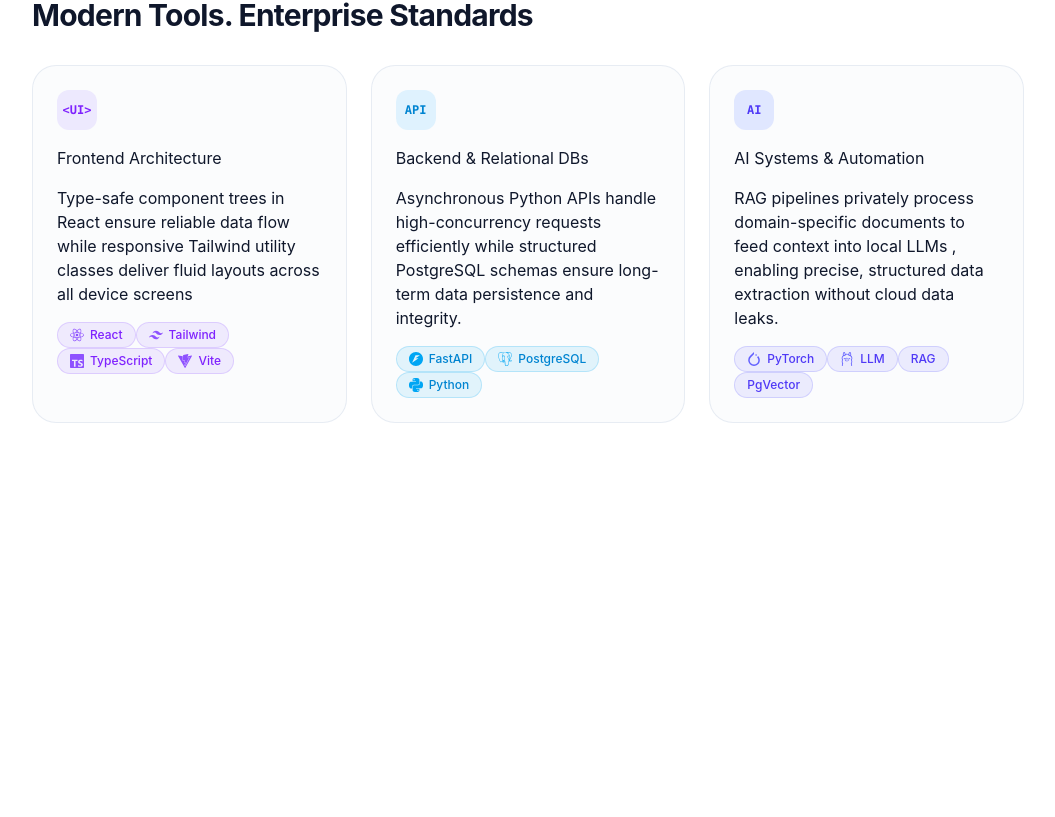
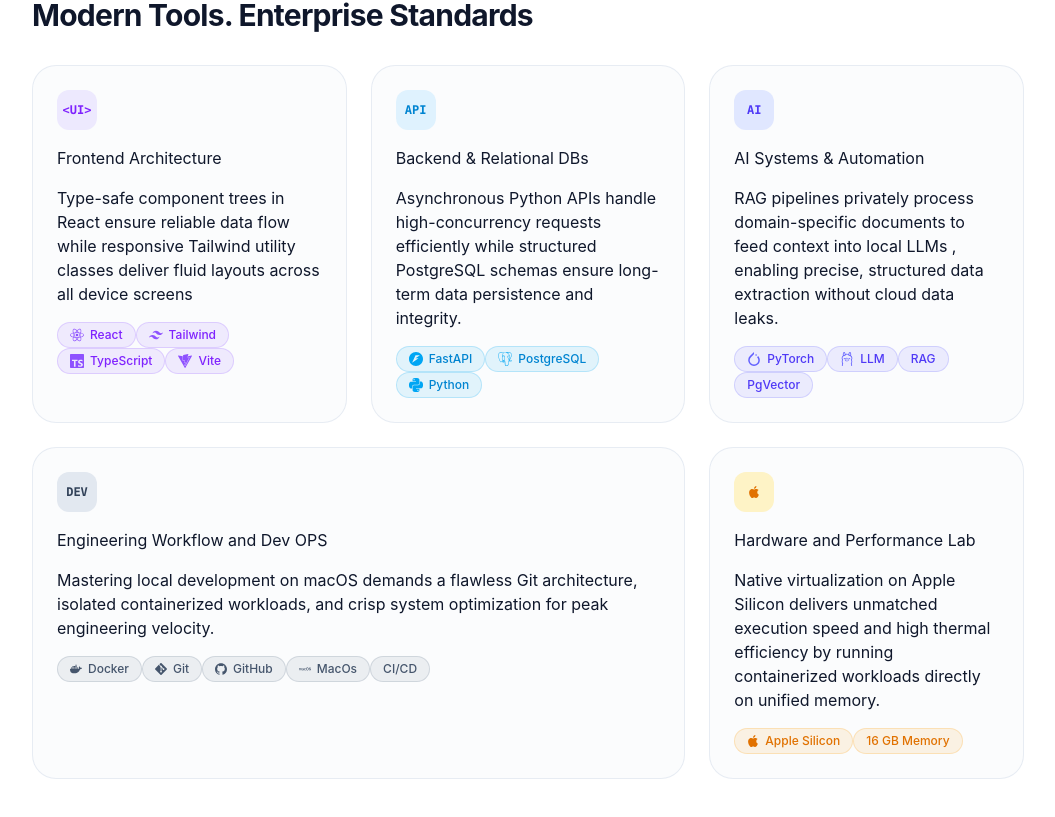
Before and after one commit to shajan2008/Cyber-Portfolio, a React (Vite) app: page / in a window 1280 px wide. Shown: the part 576-1393 px from the top of the page, without its empty margins (112-1167 px from the left). Before the commit the page ends 1063 px from the top, so only its background shows below. Built offline with nearby package versions, Linux system fonts and the light colour scheme.

Commit message:
Bento Box completed

```diff
--- a/src/App.tsx
+++ b/src/App.tsx
@@ -1,6 +1,6 @@
 import { useState } from 'react';
 import type { Language } from './types/portfolio';
-import { SiFastapi, SiOllama, SiPostgresql, SiPython, SiPytorch, SiReact, SiTailwindcss, SiTypescript, SiVite } from 'react-icons/si';
+import { SiApple, SiDocker, SiFastapi, SiGit, SiGithub, SiMacos, SiOllama, SiPostgresql, SiPython, SiPytorch, SiRam, SiReact, SiTailwindcss, SiTypescript, SiVite } from 'react-icons/si';
 
 
 
@@ -152,6 +152,58 @@ export default function App() {
                 </span>
               </span>
             </div>
+            <div className='md:col-span-2 p-6 rounded-3xl bg-slate-50/60 border border-slate-200/80 hover:border-slate-300 hover:shadow-md transition space-y-4'>
+              <span className='w-10 h-10 rounded-xl bg-slate-200 text-slate-700 flex items-center justify-center font-mono font-bold text-xs'>
+                DEV
+              </span>
+              <h3>
+                {lang === 'EN' ? 'Engineering Workflow and Dev OPS' : 'Entwicklungs-Workflow & DevOps'}
+              </h3>
+              <p>
+                {lang === 'EN' ? 'Mastering local development on macOS demands a flawless Git architecture, isolated containerized workloads, and crisp system optimization for peak engineering velocity.' : 'Die Beherrschung der lokalen Entwicklung unter macOS erfordert eine einwandfreie Git-Architektur, isolierte, containerisierte Workloads sowie eine präzise Systemoptimierung für maximale Entwicklungsgeschwindigkeit.'}
+              </p>
+            <span className='flex flex-wrap'>
+              <span className='inline-flex items-center gap-1.5 px-3 py-1 rounded-full text-xs font-medium bg-slate-500/10 text-slate-600 border border-slate-500/20'>
+                <SiDocker/>
+                Docker
+              </span>
+              <span className='inline-flex items-center gap-1.5 px-3 py-1 rounded-full text-xs font-medium bg-slate-500/10 text-slate-600 border border-slate-500/20'>
+                <SiGit/>
+                Git
+              </span>
+              <span className='inline-flex items-center gap-1.5 px-3 py-1 rounded-full text-xs font-medium bg-slate-500/10 text-slate-600 border border-slate-500/20'>
+                <SiGithub/>
+                GitHub
+              </span>
+              <span className='inline-flex items-center gap-1.5 px-3 py-1 rounded-full text-xs font-medium bg-slate-500/10 text-slate-600 border border-slate-500/20'>
+                <SiMacos/>
+                MacOs
+              </span>
+              <span className='inline-flex items-center gap-1.5 px-3 py-1 rounded-full text-xs font-medium bg-slate-500/10 text-slate-600 border border-slate-500/20'>
+                CI/CD
+              </span>
+            </span>
+            </div>
+            <div className='p-6 rounded-3xl bg-slate-50/60 border border-slate-200/80 hover:border-amber-300 hover:shadow-md transition space-y-4'>
+              <span className='w-10 h-10 rounded-xl bg-amber-100 text-amber-600 flex items-center justify-center font-mono font-bold text-xs'>
+                <SiApple/>
+              </span>
+              <h3>
+                {lang === 'EN' ? 'Hardware and Performance Lab' : 'Hardware- & Leistungslabor'}
+              </h3>
+              <p>
+                {lang === 'EN' ? 'Native virtualization on Apple Silicon delivers unmatched execution speed and high thermal efficiency by running containerized workloads directly on unified memory.' : 'Native Virtualisierung auf Apple Silicon sorgt für unübertroffene Ausführungsgeschwindigkeit und hohe thermische Effizienz, indem containerisierte Workloads direkt auf dem Unified Memory ausgeführt werden.'}
+              </p>
+              <span className='flex flex-wrap'>
+                <span className='inline-flex items-center gap-1.5 px-3 py-1 rounded-full text-xs font-medium bg-amber-500/10 text-amber-600 border border-amber-500/20'>
+                  <SiApple/>
+                  Apple Silicon
+                </span>
+                <span className='inline-flex items-center gap-1.5 px-3 py-1 rounded-full text-xs font-medium bg-amber-500/10 text-amber-600 border border-amber-500/20'>
+                  16 GB Memory
+                </span>
+              </span>
+            </div>
           </div>
         </section>
       </main>
```
